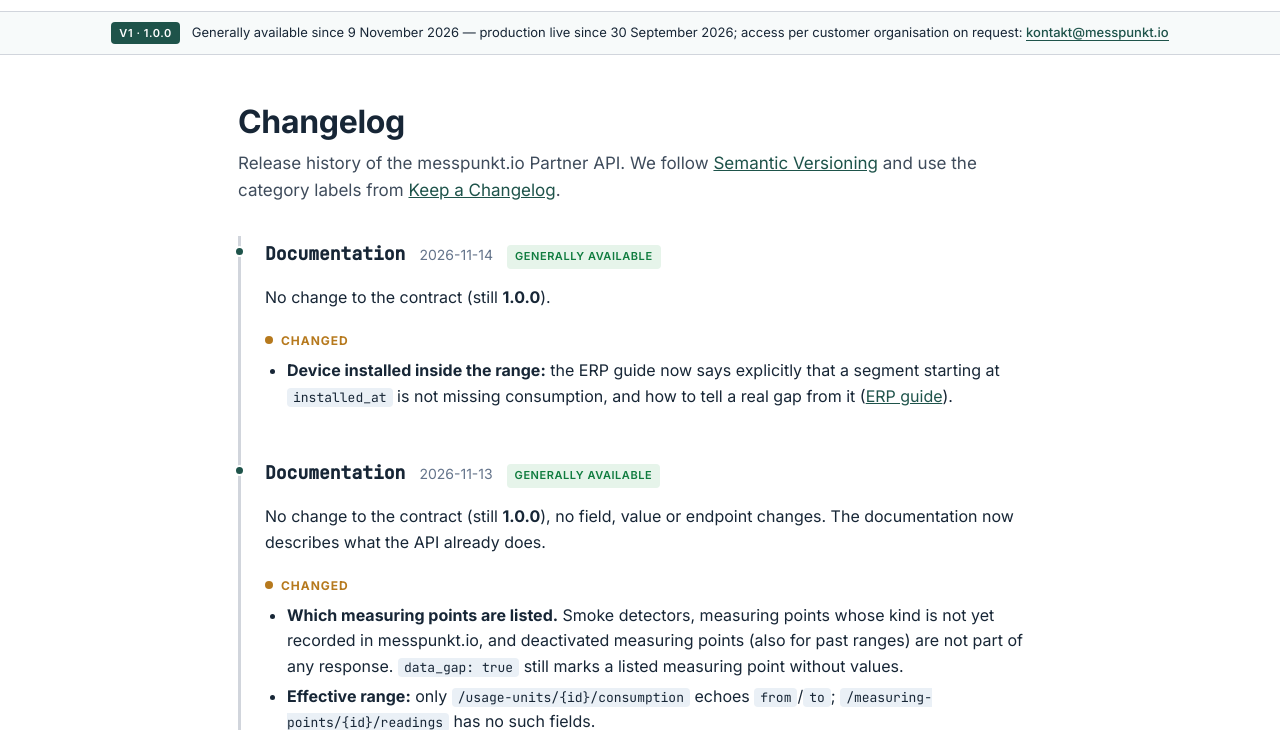
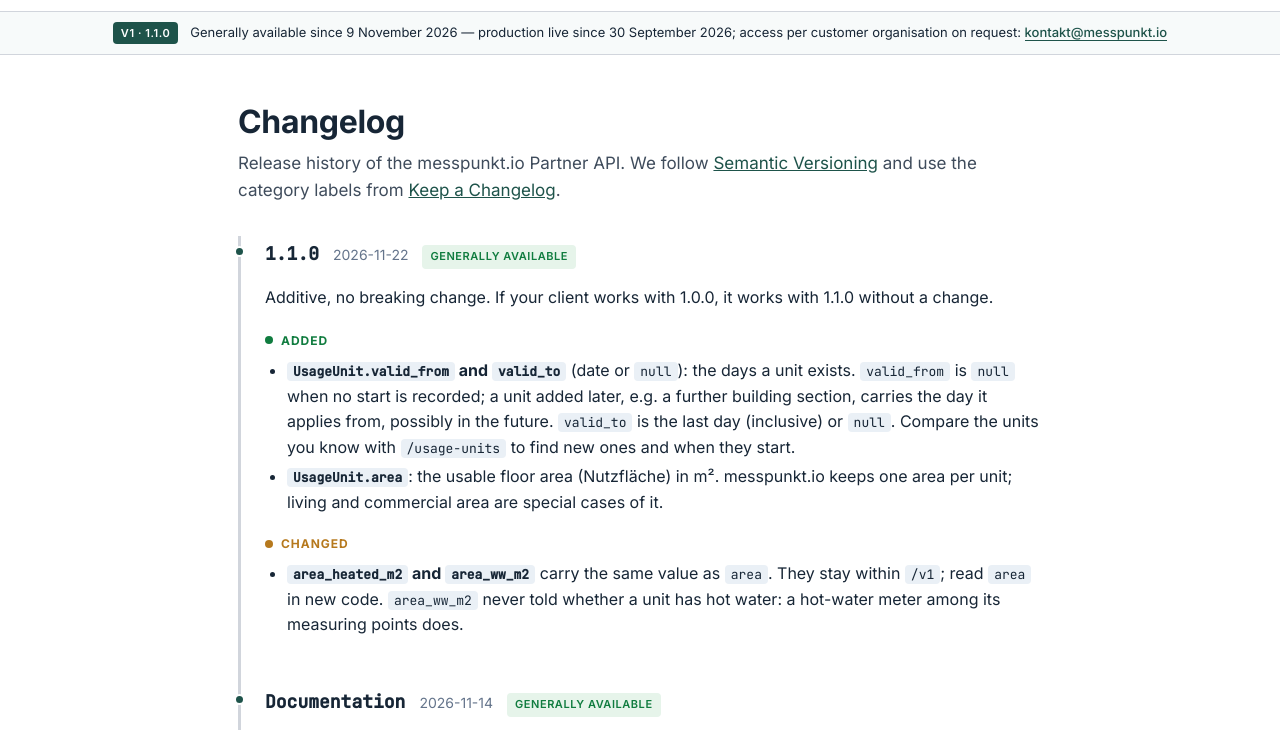
Before and after one commit to ImmoVault/partner-api-docs, a plain HTML site: page changelog/index.html in a window 1280 px wide. Shown: the part 50-780 px from the top of the page. Drawn offline with Linux system fonts and the light colour scheme.

Commit message:
feat(spec): 1.1.0 — Nutzeinheit mit valid_from/valid_to und area (#18)
Additiv, kein Bruch. Die Nutzeinheit trägt jetzt die Tage, an denen sie besteht (valid_from,
valid_to), damit ein ERP neue Einheiten ab ihrem Stichtag erkennt (F-100). Dazu die eine Fläche
`area` (Nutzfläche, TICKET-379); area_heated_m2 und area_ww_m2 tragen denselben Wert und
bleiben in /v1. Changelog, ERP-Leitfaden (neue und beendete Einheiten), Versionsangaben,
Bruno-Beispiel und -Paket angepasst.


Claude-Session: https://claude.ai/code/session_01LpEMCkFJ5LjB1DjS1NTbuv

Co-authored-by: Robert Krabbes <robert.krabbes@beyonnex.io>
Co-authored-by: Claude Opus 5.5 <noreply@anthropic.com>

```diff
--- a/changelog/index.html
+++ b/changelog/index.html
@@ -96,7 +96,7 @@
     </header>
 
     <div class="preview-ribbon">
-      <span class="badge">V1 · 1.0.0</span>
+      <span class="badge">V1 · 1.1.0</span>
       <span>Generally available since 9 November 2026 — production live since 30 September 2026; access per customer organisation on request:
         <a href="mailto:kontakt@messpunkt.io?subject=Partner%20API%20-%20Integration">kontakt@messpunkt.io</a>
       </span>
@@ -105,6 +105,28 @@
     <main>
       <h1>Changelog</h1>
       <p class="lead">Release history of the messpunkt.io Partner API. We follow <a href="https://semver.org/" target="_blank" rel="noopener">Semantic Versioning</a> and use the category labels from <a href="https://keepachangelog.com/" target="_blank" rel="noopener">Keep a Changelog</a>.</p>
+
+      <section class="release">
+        <div class="release-header">
+          <span class="version">1.1.0</span>
+          <span class="date">2026-11-22</span>
+          <span class="status stable">Generally available</span>
+        </div>
+        <p>Additive, no breaking change. If your client works with 1.0.0, it works with 1.1.0 without a change.</p>
+        <div class="change-group added">
+          <h3>Added</h3>
+          <ul>
+            <li><strong><code>UsageUnit.valid_from</code> and <code>valid_to</code></strong> (date or <code>null</code>): the days a unit exists. <code>valid_from</code> is <code>null</code> when no start is recorded; a unit added later, e.g. a further building section, carries the day it applies from, possibly in the future. <code>valid_to</code> is the last day (inclusive) or <code>null</code>. Compare the units you know with <code>/usage-units</code> to find new ones and when they start.</li>
+            <li><strong><code>UsageUnit.area</code></strong>: the usable floor area (Nutzfläche) in m². messpunkt.io keeps one area per unit; living and commercial area are special cases of it.</li>
+          </ul>
+        </div>
+        <div class="change-group changed">
+          <h3>Changed</h3>
+          <ul>
+            <li><strong><code>area_heated_m2</code> and <code>area_ww_m2</code></strong> carry the same value as <code>area</code>. They stay within <code>/v1</code>; read <code>area</code> in new code. <code>area_ww_m2</code> never told whether a unit has hot water: a hot-water meter among its measuring points does.</li>
+          </ul>
+        </div>
+      </section>
 
       <section class="release">
         <div class="release-header">
@@ -476,7 +498,7 @@
     <footer class="site-footer">
       <div class="row">
         <div>
-          <strong>messpunkt.io Partner API</strong> · 1.0.0 · production live since 2026-09-30
+          <strong>messpunkt.io Partner API</strong> · 1.1.0 · production live since 2026-09-30
           <div class="muted">© 2026 messpunkt.io — <a href="mailto:kontakt@messpunkt.io">kontakt@messpunkt.io</a></div>
         </div>
         <div class="links">
```
Also changed, not shown: bruno/index.html (+2 -2 lines), connect/index.html (+2 -2 lines), dpop/index.html (+2 -2 lines), erp/index.html (+8 -6 lines), errors/index.html (+2 -2 lines), index.html (+3 -3 lines), mcp/index.html (+2 -2 lines), quickstart/index.html (+2 -2 lines), reference/index.html (+2 -2 lines), roadmap/index.html (+2 -2 lines), scalar/index.html (+2 -2 lines), sdk/index.html (+3 -3 lines), swagger-ui/index.html (+2 -2 lines), llms.txt, 4 other files.
